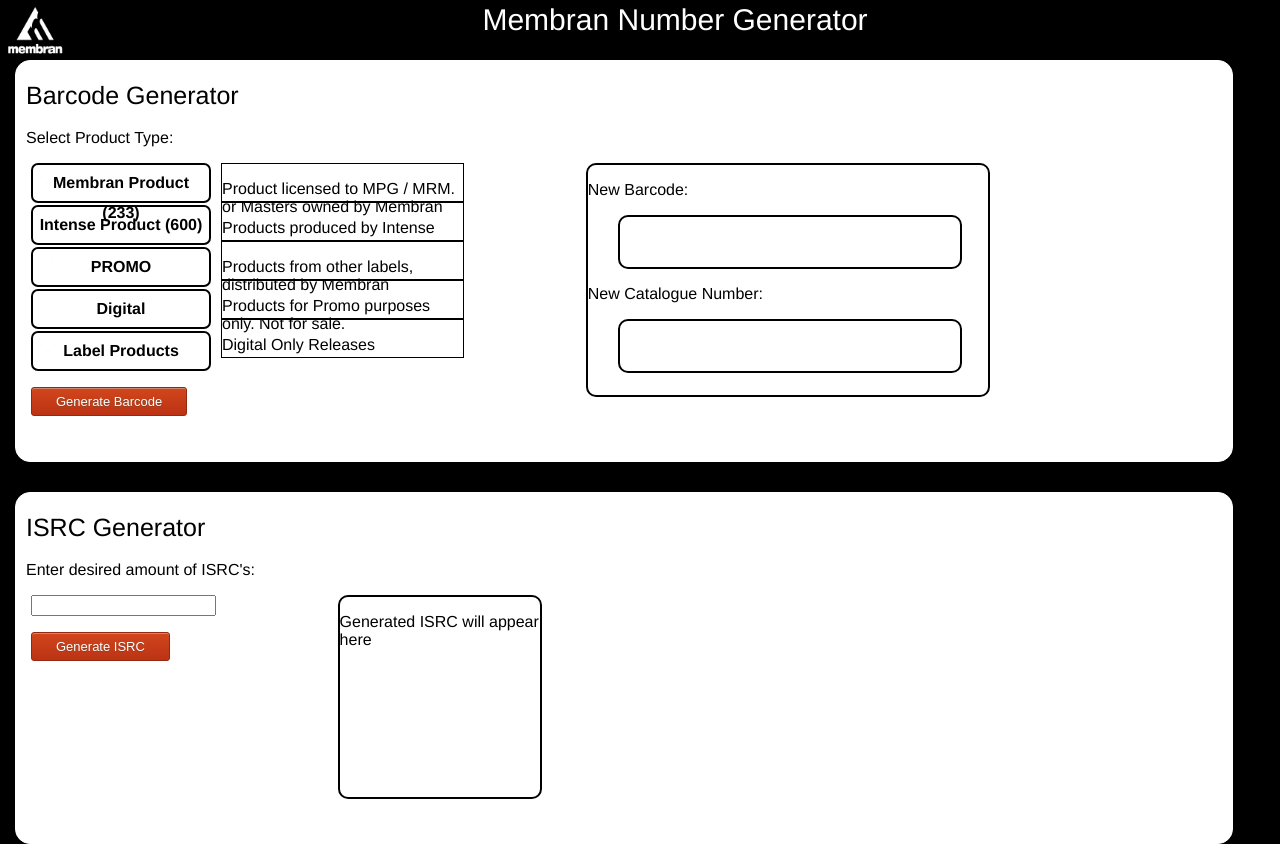
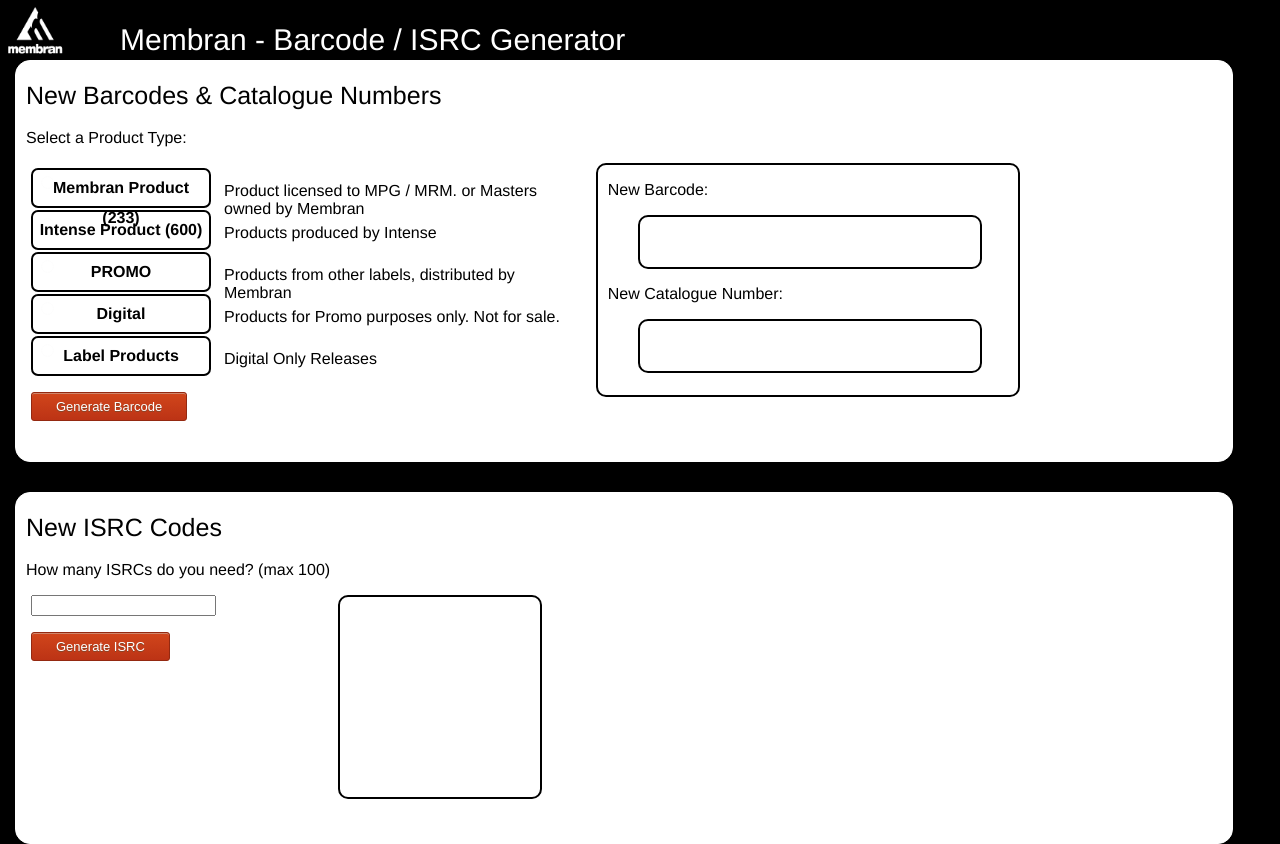
Before and after one commit to Eric-Showers/NumGen, a Flask app: page / in a window 1280 px wide. Run offline with Flask 2, Linux system fonts and the light colour scheme.

Commit message:
Updated text in headers

```diff
--- a/static/mystyle.css
+++ b/static/mystyle.css
@@ -8,7 +8,10 @@
     color: white;
     width: 100%;
     height: 50;
-    text-align: center;
+}
+#header div {
+    margin-left: 50px;
+    float: left;
 }
 
 #bcGen {
@@ -37,14 +40,14 @@
 
 .buttonDesc {
     color: black;
-    width: 20%;
+    width: 30%;
     margin-left: 10px;
     float: left;
 }
 .buttonDesc div {
-    border: 1px solid black;
-    line-height: 17px;
-    height: 37px;
+    height: 34px;
+    margin-bottom: 2px;
+    padding: 3 3;
 }
 .BCreturnField {
     border: 2px solid black;
@@ -53,8 +56,9 @@
     color: black;
     width: 400;
     height: 230;
-    margin-left: 10%;
+    margin-left: 10px;
     float: left;
+    padding: 0px 10px;
 }
 .BCreturnField div {
     border: 2px solid black;
@@ -89,9 +93,9 @@
     margin-left: 10;
 }
 .buttons {
-    border: 2 solid black;
     float: left;
-    margin-left: 15;
+    margin-left: 15px;
+    margin-top: 5px;
 }
 .buttons div {
     margin-bottom: 2px;
--- a/templates/index.html
+++ b/templates/index.html
@@ -11,14 +11,14 @@
 
         <div id="header">
             <img src="{{url_for('static', filename='MEG_Logo_white.png')}}" height="60" width="70" style="float: left">
-            <h1>Membran Number Generator</h1>
+            <div><h1>Membran - Barcode / ISRC Generator</h1></div>
         </div>
 
         <div id="bcGen">
 
             <div class="buttonHead">
-                <h2>Barcode Generator</h2>
-                <p>Select Product Type:</p>
+                <h2>New Barcodes &amp; Catalogue Numbers</h2>
+                <p>Select a Product Type:</p>
             </div>
 
             <div class="buttons">
@@ -103,8 +103,8 @@
         <div id="isrcGen">
 
             <div class="isrcHead">
-                <h2>ISRC Generator</h2>
-                <p>Enter desired amount of ISRC's:</p>
+                <h2>New ISRC Codes</h2>
+                <p>How many ISRCs do you need? (max 100)</p>
             </div>
 
             <div class="isrcForm">
@@ -116,9 +116,17 @@
                 <a class="genButton" onclick="getISRC()">Generate ISRC</a>
             </div>
 
+
+            <div class="isrcReturn">
+                <p id="returnISRC">
+                    <!-- Generated ISRC will appear here -->
+                </p>
+            </div>
+
             <script>
                 function getISRC() {
                     var amount = document.getElementById('amount').value;
+                    if (amount <= 100) {
                         var xhttp = new XMLHttpRequest();
                         var isrcString = "";
                         var isrcList = [];
@@ -135,11 +143,8 @@
                         xhttp.setRequestHeader("Content-type", "application/x-www-form-urlencoded");
                         xhttp.send("amount="+amount);
                     }
+                }
             </script>
-
-            <div class="isrcReturn">
-                <p id="returnISRC">Generated ISRC will appear here</p>
-            </div>
 
         </div>
     </body>
```
Lines whose indentation alone changed are shown as unchanged.
